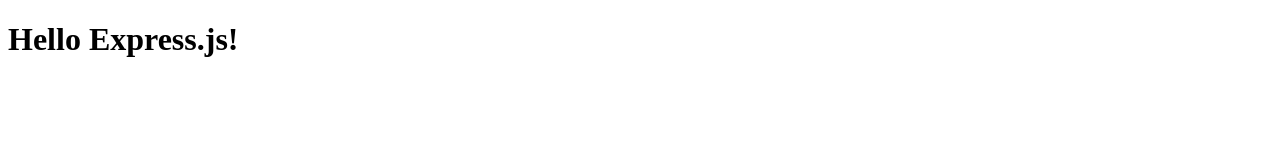
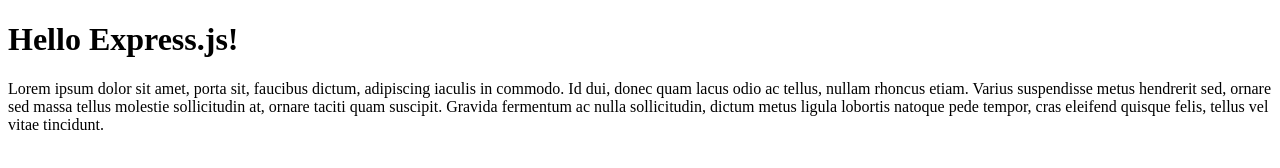
Before and after one commit to MatteoMichelotti/web-server, a website: page public/index.html in a window 1280 px wide. Drawn offline with Linux system fonts and the light colour scheme.

Commit message:
add paragraph to index page

```diff
--- a/public/index.html
+++ b/public/index.html
@@ -6,5 +6,6 @@
 </head>
 <body>
 	<h1>Hello Express.js!</h1>
+	<p>Lorem ipsum dolor sit amet, porta sit, faucibus dictum, adipiscing iaculis in commodo. Id dui, donec quam lacus odio ac tellus, nullam rhoncus etiam. Varius suspendisse metus hendrerit sed, ornare sed massa tellus molestie sollicitudin at, ornare taciti quam suscipit. Gravida fermentum ac nulla sollicitudin, dictum metus ligula lobortis natoque pede tempor, cras eleifend quisque felis, tellus vel vitae tincidunt.</p>
 </body>
 </html>
```
